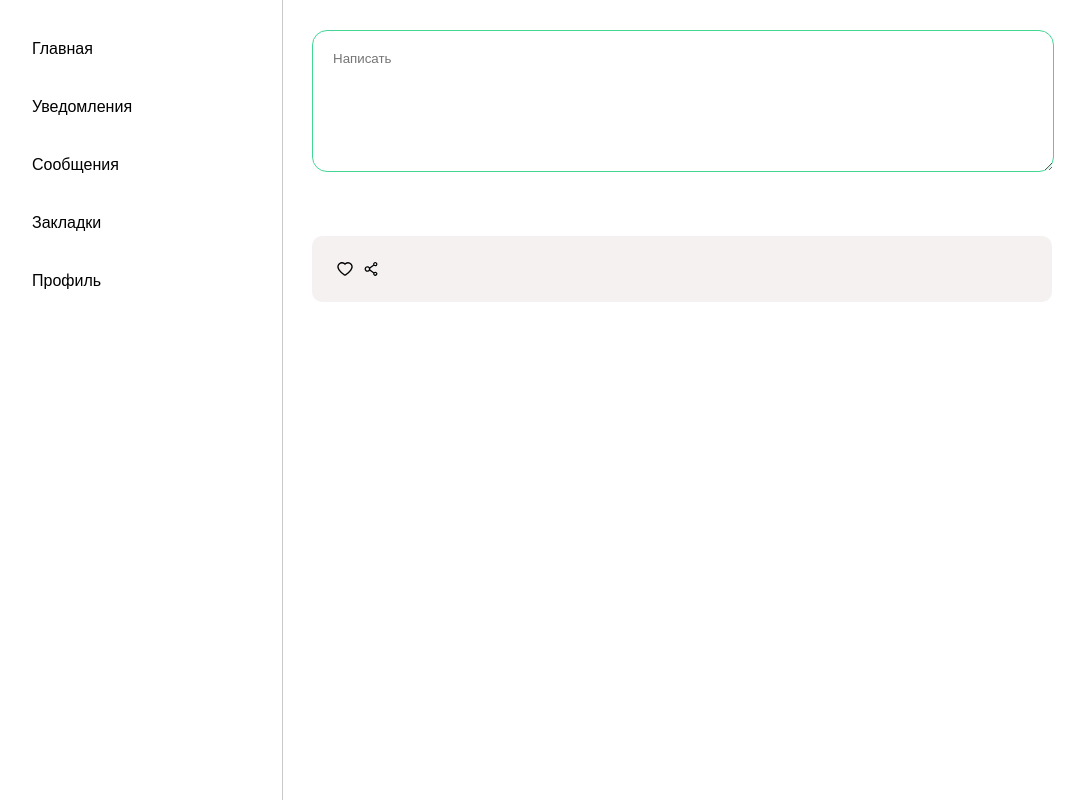
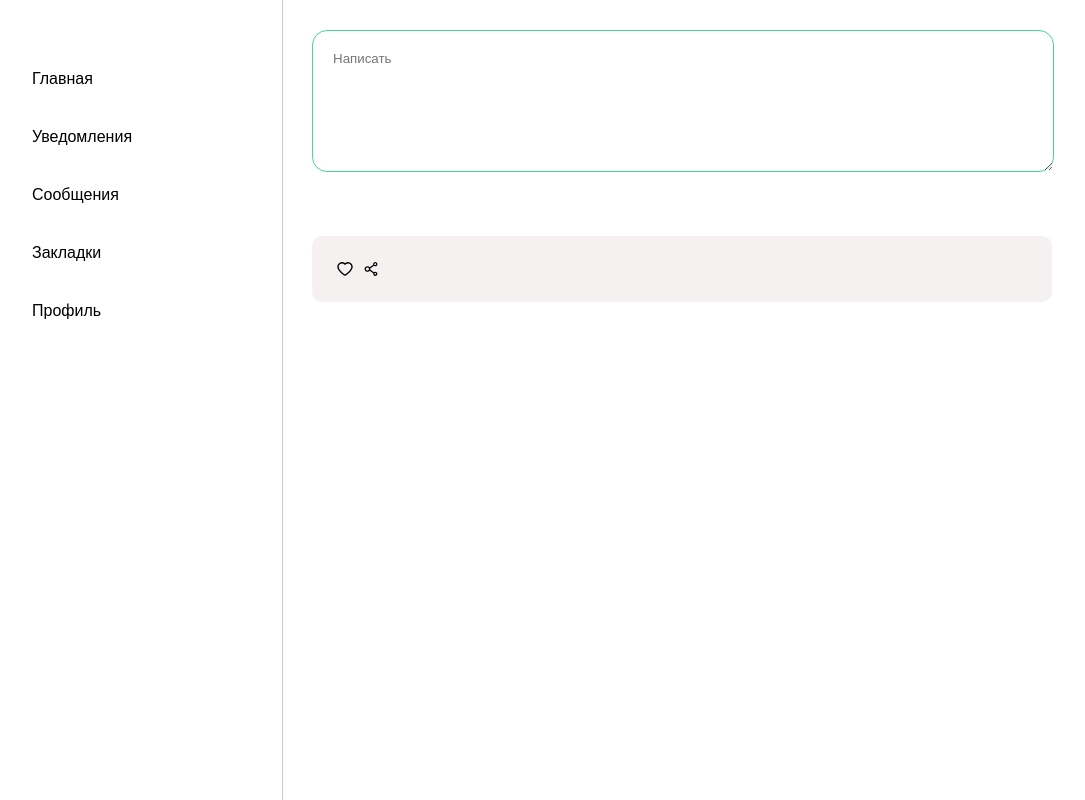
Before and after one commit to oksanaBir/social-net, a React app: page / in a window 1280 px wide. Shown: the whole page, without its empty margins (18-1103 px from the left). Built offline with nearby package versions, Linux system fonts and the light colour scheme.

Commit message:
top changed

```diff
--- a/src/styles/menuWrapper.less
+++ b/src/styles/menuWrapper.less
@@ -1,4 +1,5 @@
 .fullSidebar {
+    top: 0px;
     width: 300px;
     position: fixed;
     height: 100%;
@@ -18,7 +19,7 @@
     flex-direction: column;
     list-style-type: none;
     margin: 0px;
-    padding: 20px 20px 0 30px;
+    padding: 50px 20px 0 30px;
 }
 
 .shrinkMenu {
```
